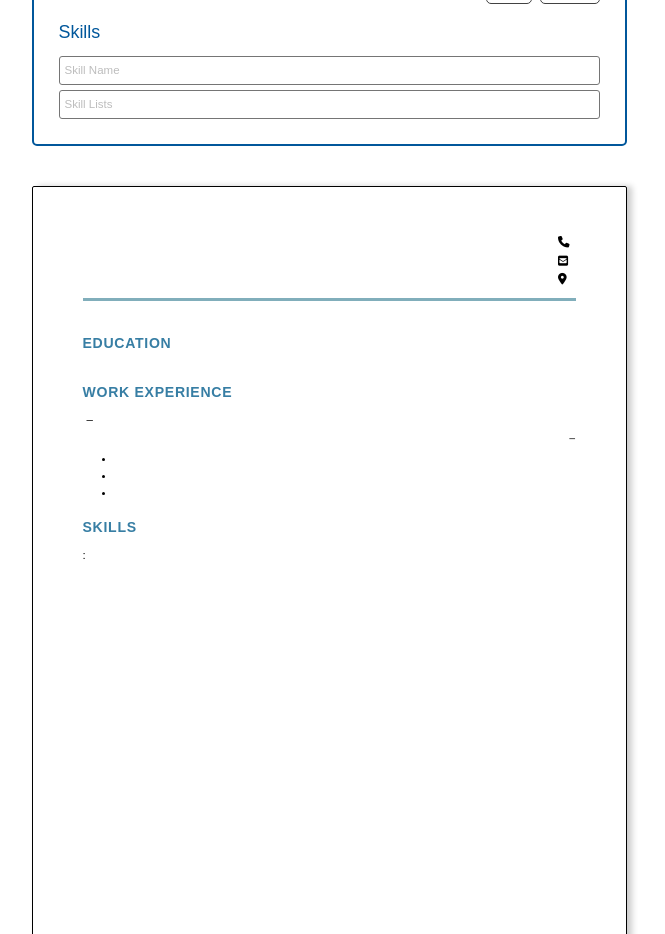
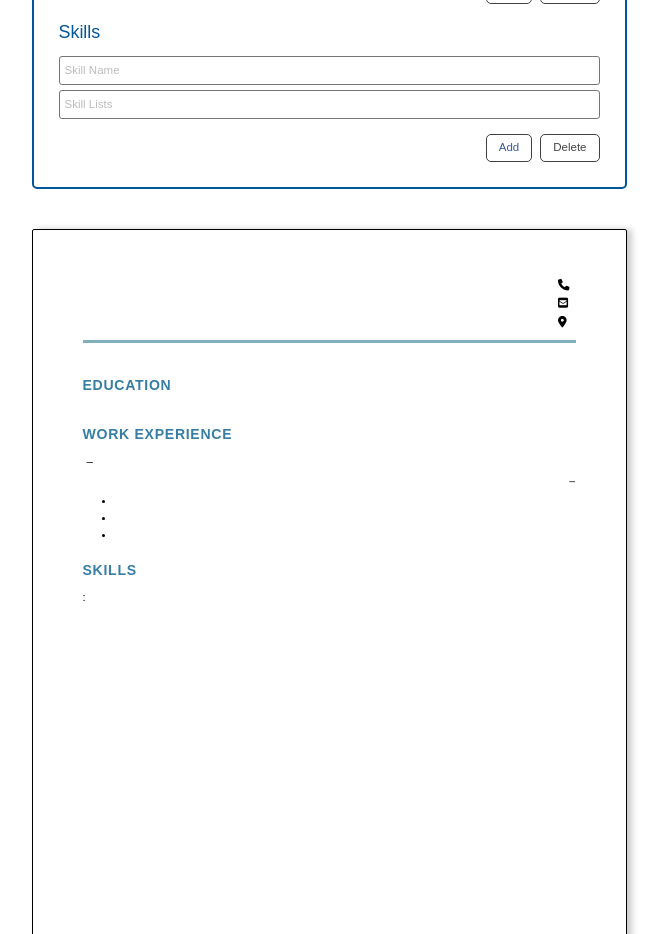
Before and after one commit to Swhag/CV-Application, a React (Create React App) app: page / in a window 1280 px wide. Shown: the part 1060-1994 px from the top of the page, without its empty margins (311-976 px from the left). Built offline with nearby package versions, Linux system fonts and the light colour scheme.

Commit message:
skills input logic finished

```diff
--- a/src/components/CVForm/Skills.js
+++ b/src/components/CVForm/Skills.js
@@ -26,6 +26,19 @@ function SkillsField(props) {
               name='lists'
               placeholder='skill lists'
             />
+
+            <div className='btn-group'>
+              <button className='btn-add' onClick={handleAddSkills}>
+                Add
+              </button>
+              <button
+                className='btn-delete'
+                id={skill.id}
+                onClick={handleDeleteSkills}
+              >
+                Delete
+              </button>
+            </div>
           </div>
         );
       })}
--- a/src/components/Main.js
+++ b/src/components/Main.js
@@ -197,35 +197,31 @@ class Main extends Component {
   };
 
   handleAddSkills = () => {
-    const newExperience = {
+    const newSkills = {
       id: uuidv4(),
-      company: '',
-      location: '',
-      position: '',
-      startDate: '',
-      endDate: '',
-      description: ['', '', ''],
+      name: '',
+      lists: '',
     };
 
     this.setState({
-      experience: [...this.state.experience, newExperience],
+      skills: [...this.state.skills, newSkills],
     });
   };
 
   handleDeleteSkills = (e) => {
     const { id } = e.target;
-    let experienceCopy = [...this.state.experience];
+    let skillsCopy = [...this.state.skills];
 
-    if (window.confirm('Delete this experience list?')) {
-      experienceCopy.forEach((exp, index) => {
-        if (exp.id === id) {
-          experienceCopy.splice(index, 1);
+    if (window.confirm('Delete this skills list?')) {
+      skillsCopy.forEach((skill, index) => {
+        if (skill.id === id) {
+          skillsCopy.splice(index, 1);
         }
       });
     }
 
     this.setState({
-      experience: [...experienceCopy],
+      skills: [...skillsCopy],
     });
   };
 
```
